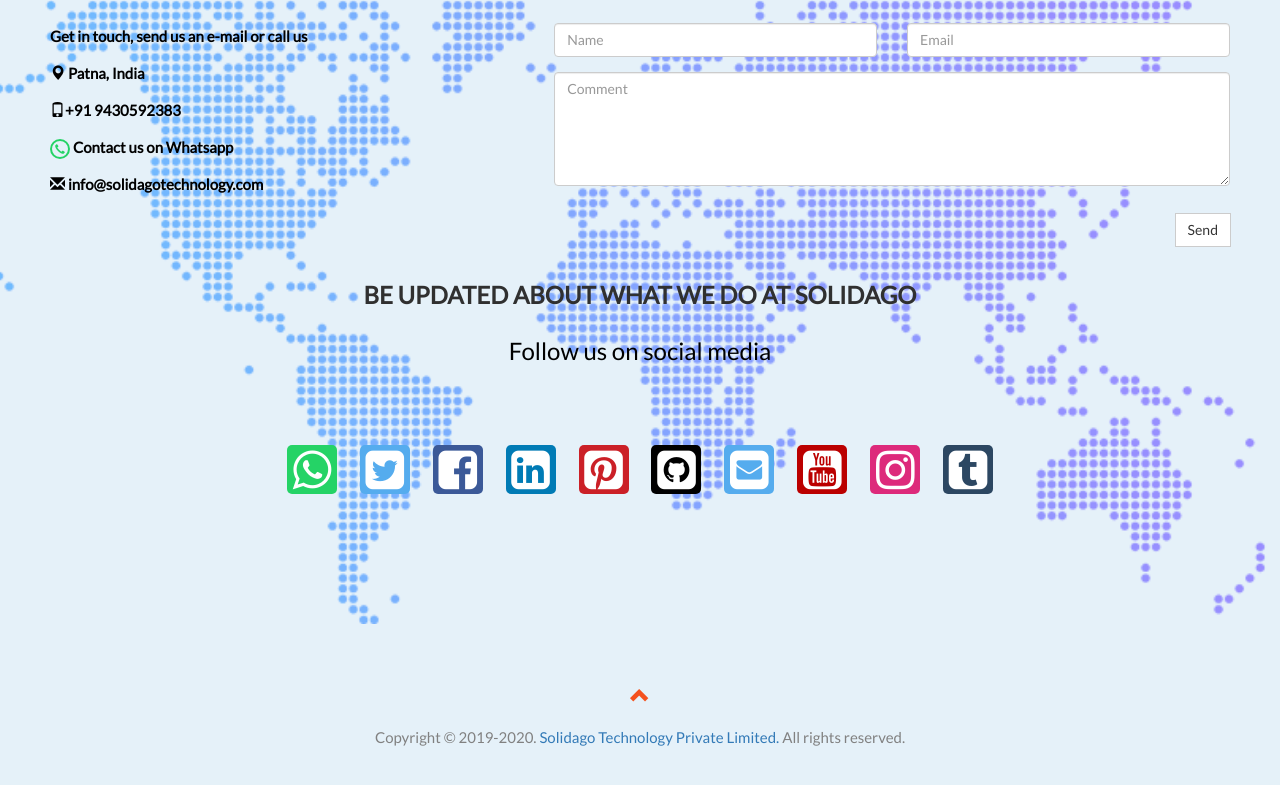
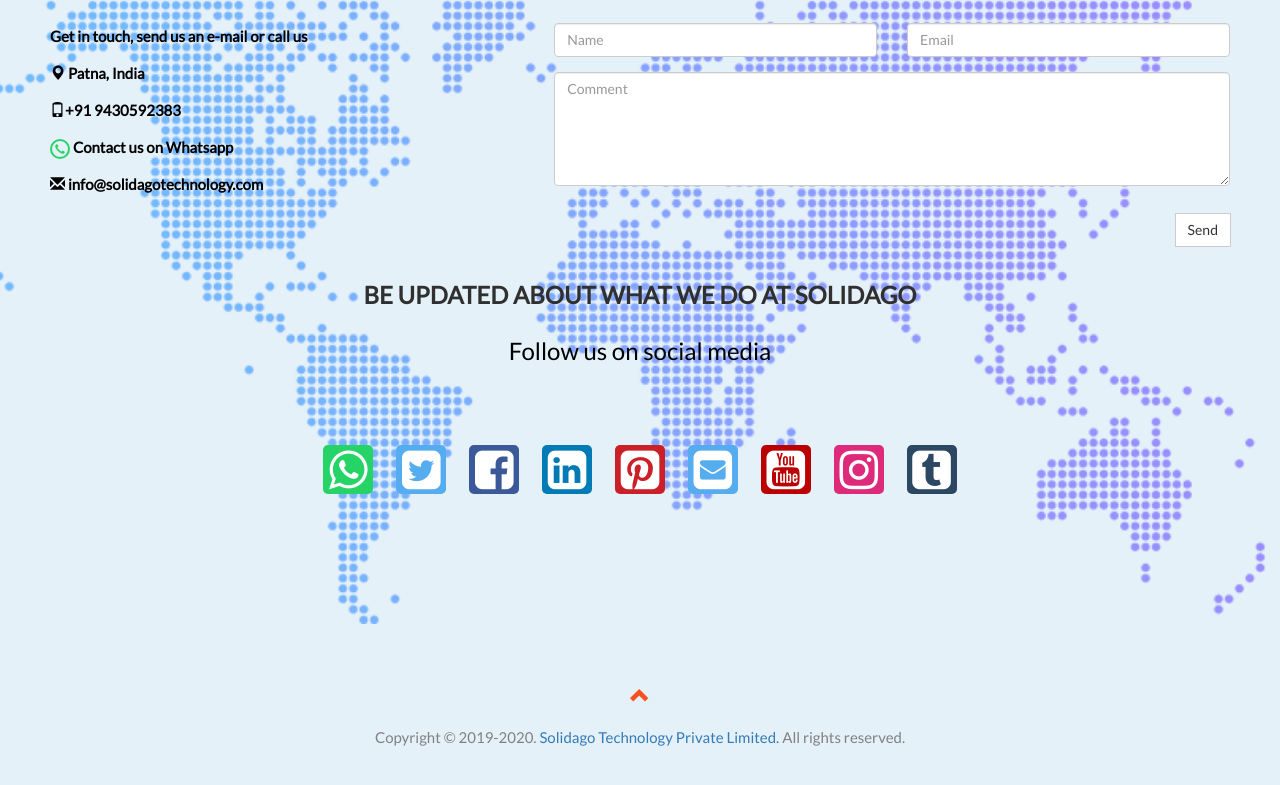
Before and after one commit to solidagotechnology/solidagotechnology.github.io, a plain HTML site: page index.html in a window 1280 px wide. Shown: the part 3539-4324 px from the top of the page. Drawn offline with nearby package versions, Linux system fonts and the light colour scheme.

Commit message:
Update index.html

```diff
--- a/index.html
+++ b/index.html
@@ -254,7 +254,7 @@
 					<a href="https://www.facebook.com/solidagotechnology/" target="_blank" class="fa fa-facebook-square fa-3x"><span class="label"></span></a>
 					<a href="https://www.linkedin.com/in/solidagotechnology/" target="_blank" class="fa fa-linkedin-square fa-3x"><span class="label"></span></a>
 					<a href="https://in.pinterest.com/solidagotechnology/" target="_blank" class="fa fa-pinterest-square fa-3x"><span class="label"></span></a>
-					<a href="https://github.com/solidagotechnology" target="_blank" class="fa fa-github-square fa-3x"><span class="label"></span></a>
+					<!-- <a href="https://github.com/solidagotechnology" target="_blank" class="fa fa-github-square fa-3x"><span class="label"></span></a> -->
 					<a href="mailto:info@solidagotechnology.com?Subject=Please%20contact%20me.&Body=Hi%2C%0ALet%20us%20have%20a%20discussion.%0AThanks" target="_blank" class="fa fa-envelope-square fa-3x"><span class="label"></span></a>
 					<a href="https://www.youtube.com/channel/UC2bxW6pt9H8Ss7cJAORlD9A" target="_blank" class="fa fa-youtube-square fa-3x"><span class="label"></span></a>
 					<a href="https://www.instagram.com/solidagotechnology/" target="_blank" class="fa fa-instagram fa-3x"><span class="label"></span></a>
```
